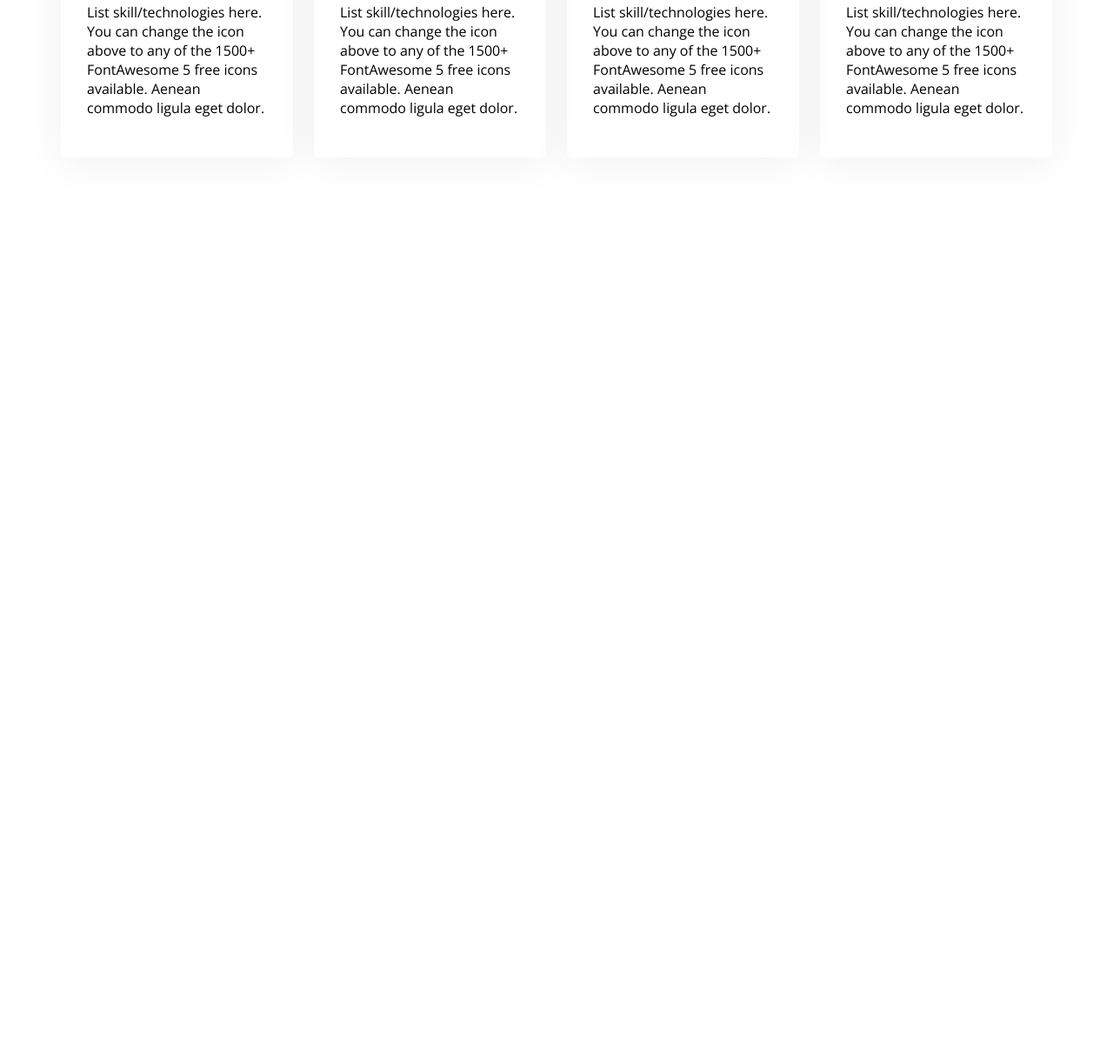
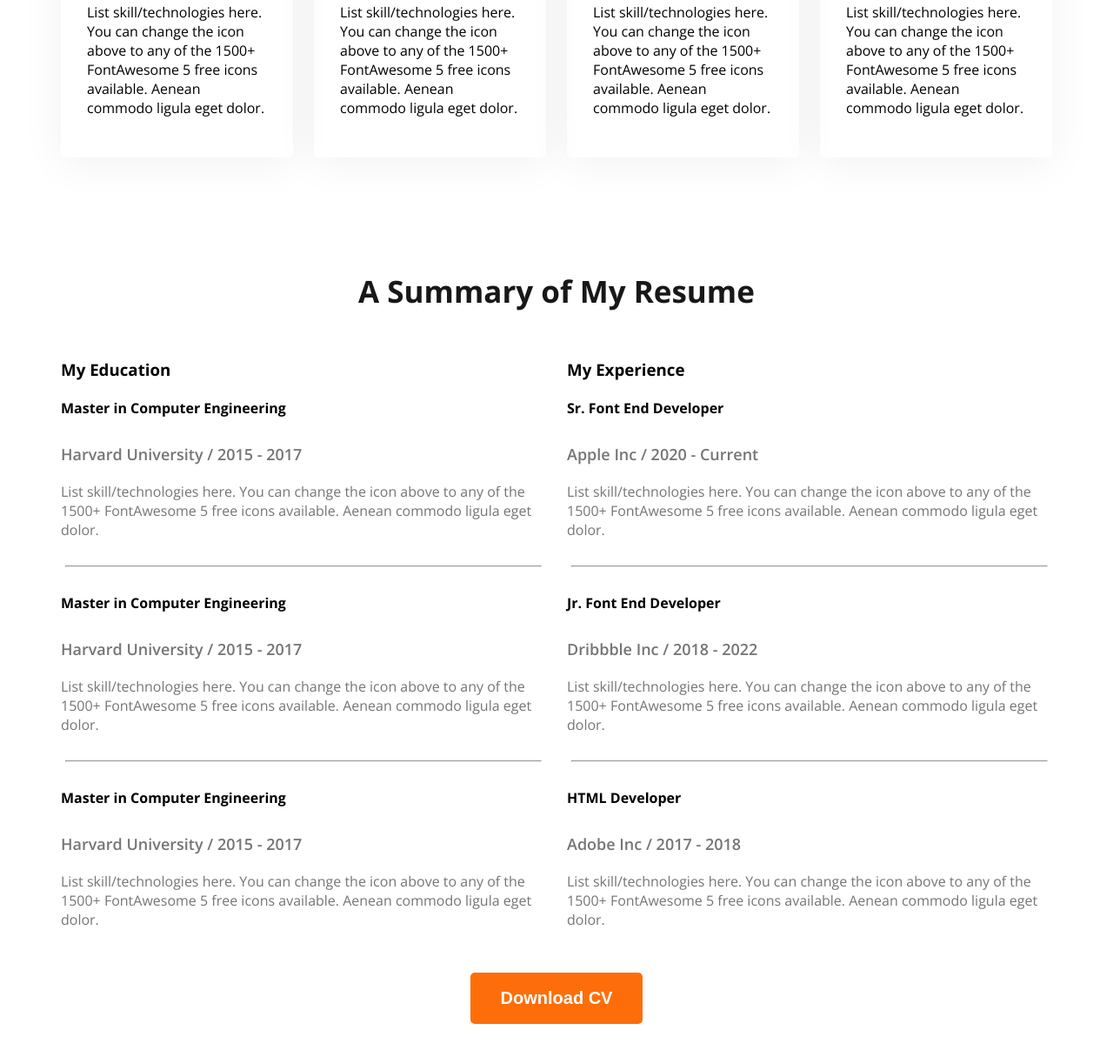
Before and after one commit to AhmadZubayer/web-dev-portfolio, a plain HTML site: page index.html in a window 1280 px wide. Shown: the part 1962-3177 px from the top of the page at 87% size. Before the commit the page ends 2273 px from the top, so only its background shows below. Drawn offline with nearby package versions, Linux system fonts and the light colour scheme.

Commit message:
added CV Summary  and CV download

```diff
--- a/index.html
+++ b/index.html
@@ -1,17 +1,17 @@
 <!DOCTYPE html>
 <html lang="en">
+
 <head>
     <meta charset="UTF-8" />
     <meta name="viewport" content="width=device-width, initial-scale=1.0" />
     <title>Web Dev Portfolio</title>
     <link rel="preconnect" href="https://fonts.googleapis.com" />
     <link rel="preconnect" href="https://fonts.gstatic.com" crossorigin />
-    <link
-      href="https://fonts.googleapis.com/css2?family=Open+Sans:ital,wght@0,300..800;1,300..800&display=swap"
-      rel="stylesheet"
-    />
+    <link href="https://fonts.googleapis.com/css2?family=Open+Sans:ital,wght@0,300..800;1,300..800&display=swap"
+        rel="stylesheet" />
     <link rel="stylesheet" href="styles/portfolio.css" />
 </head>
+
 <body class="open-sans-normal ">
     <header class="header secondaryBg">
         <nav>
@@ -31,7 +31,8 @@
                 <h4 class="bannerGreetings dark2">Hi, I am</h4>
                 <h1 class="bannerTitle">Mary Hardy</h1>
                 <p class="bannerDescription">
-                Shot what able cold new see hold.Friendly as an betrayed formerly he. Morning because as to society behaved moments.
+                    Shot what able cold new see hold.Friendly as an betrayed formerly he. Morning because as to society
+                    behaved moments.
                 </p>
                 <button class="btnPrimary">Download CV</button>
                 <button class="btnPrimary">Contact</button>
@@ -43,7 +44,10 @@
         <section class="about secondaryBg">
             <h3 class="sectionTitle">About Me</h3>
             <p class="sectionDescription">
-                I, m a designer & developer with a passion for web design. I enjoy developing simple, clean and slick websites that provide real value to the end user. Thousands of clients have procured exceptional resulfs while working with me. Delivering work within time and budget which meets clients requirements in our mata.
+                I, m a designer & developer with a passion for web design. I enjoy developing simple, clean and slick
+                websites that provide real value to the end user. Thousands of clients have procured exceptional resulfs
+                while working with me. Delivering work within time and budget which meets clients requirements in our
+                mata.
             </p>
             <div class="aboutItems">
                 <!--div.aboutItem*4>p.itemTitle+p.itemDescription-->
@@ -68,7 +72,9 @@
         <section class="skills">
             <h3 class="sectionTitle textCenter">What I Do</h3>
             <p class="sectionDescription textCenter">
-                I have more than 10 years experience building software for clients all over the world. Below is a quick overview of my main technical skill sets and technologies i use. Want to find out more about my experience? Check out my online resume and project portfolio.
+                I have more than 10 years experience building software for clients all over the world. Below is a quick
+                overview of my main technical skill sets and technologies i use. Want to find out more about my
+                experience? Check out my online resume and project portfolio.
             </p>
             <div class="skillsContainer">
                 <!--div.skill*4>img+h4.skillTitle+p.skillDescription-->
@@ -76,30 +82,105 @@
                     <img src="media/icons/js.png" alt="">
                     <h4 class="skillTitle">Vanilla JavaScript</h4>
                     <p class="skillDescription">
-                        List skill/technologies here. You can change the icon above to any of the 1500+ FontAwesome 5 free icons available. Aenean commodo ligula eget dolor.
+                        List skill/technologies here. You can change the icon above to any of the 1500+ FontAwesome 5
+                        free icons available. Aenean commodo ligula eget dolor.
                     </p>
                 </div>
                 <div class="skill">
                     <img src="media/icons/react.png" alt="">
                     <h4 class="skillTitle">React</h4>
                     <p class="skillDescription">
-                        List skill/technologies here. You can change the icon above to any of the 1500+ FontAwesome 5 free icons available. Aenean commodo ligula eget dolor.
+                        List skill/technologies here. You can change the icon above to any of the 1500+ FontAwesome 5
+                        free icons available. Aenean commodo ligula eget dolor.
                     </p>
                 </div>
                 <div class="skill">
                     <img src="media/icons/nodejs.png" alt="">
                     <h4 class="skillTitle">Node.js</h4>
                     <p class="skillDescription">
-                        List skill/technologies here. You can change the icon above to any of the 1500+ FontAwesome 5 free icons available. Aenean commodo ligula eget dolor.
+                        List skill/technologies here. You can change the icon above to any of the 1500+ FontAwesome 5
+                        free icons available. Aenean commodo ligula eget dolor.
                     </p>
                 </div>
                 <div class="skill">
                     <img src="media/icons/mongo.png" alt="">
                     <h4 class="skillTitle">MongoDB</h4>
                     <p class="skillDescription">
-                        List skill/technologies here. You can change the icon above to any of the 1500+ FontAwesome 5 free icons available. Aenean commodo ligula eget dolor.
+                        List skill/technologies here. You can change the icon above to any of the 1500+ FontAwesome 5
+                        free icons available. Aenean commodo ligula eget dolor.
                     </p>
                 </div>
+            </div>
+        </section>
+        <section class="resume">
+            <h3 class="sectionTitle textCenter">
+                A Summary of My Resume
+            </h3>
+            <div class="resumeContainer">
+                <!--div.resumeCol*2>h3.resumeColTitle+div.exp*3>h4.expTitle+h5.expSubtitle+div.expDescription-->
+                <div class="resumeCol">
+                    <h3 class="resumeColTitle">My Education</h3>
+                    <div class="exp">
+                        <h4 class="expTitle">Master in Computer Engineering</h4>
+                        <h5 class="expSubtitle dark3">
+                            Harvard University / 2015 - 2017
+                        </h5>
+                        <div class="expDescription dark3">
+                            List skill/technologies here. You can change the icon above
+                            to any of the 1500+ FontAwesome 5 free icons available. Aenean commodo ligula eget dolor.
+                        </div>
+                        <hr>
+                    </div>
+                    <div class="exp">
+                        <h4 class="expTitle">Master in Computer Engineering</h4>
+                        <h5 class="expSubtitle dark3">Harvard University / 2015 - 2017</h5>
+                        <div class="expDescription dark3">
+                            List skill/technologies here. You can change the icon above
+                            to any of the 1500+ FontAwesome 5 free icons available. Aenean commodo ligula eget dolor.
+                        </div>
+                        <hr>
+                    </div>
+                    <div class="exp">
+                        <h4 class="expTitle">Master in Computer Engineering</h4>
+                        <h5 class="expSubtitle dark3">Harvard University / 2015 - 2017</h5>
+                        <div class="expDescription dark3">
+                            List skill/technologies here. You can change the icon above
+                            to any of the 1500+ FontAwesome 5 free icons available. Aenean commodo ligula eget dolor.
+                        </div>
+                    </div>
+                </div>
+                <div class="resumeCol">
+                    <h3 class="resumeColTitle">My Experience</h3>
+                    <div class="exp">
+                        <h4 class="expTitle">Sr. Font End Developer</h4>
+                        <h5 class="expSubtitle dark3">Apple Inc / 2020 - Current</h5>
+                        <div class="expDescription dark3">
+                            List skill/technologies here. You can change the icon above
+                            to any of the 1500+ FontAwesome 5 free icons available. Aenean commodo ligula eget dolor.
+                        </div>
+                        <hr>
+                    </div>
+                    <div class="exp">
+                        <h4 class="expTitle">Jr. Font End Developer</h4>
+                        <h5 class="expSubtitle dark3">Dribbble Inc / 2018 - 2022</h5>
+                        <div class="expDescription dark3">
+                            List skill/technologies here. You can change the icon above
+                            to any of the 1500+ FontAwesome 5 free icons available. Aenean commodo ligula eget dolor.
+                        </div>
+                        <hr>
+                    </div>
+                    <div class="exp">
+                        <h4 class="expTitle">HTML Developer</h4>
+                        <h5 class="expSubtitle dark3">Adobe Inc / 2017 - 2018</h5>
+                        <div class="expDescription dark3">
+                            List skill/technologies here. You can change the icon above
+                            to any of the 1500+ FontAwesome 5 free icons available. Aenean commodo ligula eget dolor.
+                        </div>
+                    </div>
+                </div>
+            </div>
+            <div class="textCenter resumeDownloadCV">
+                <button class="btnPrimary">Download CV</button>
             </div>
         </section>
     </main>
--- a/styles/portfolio.css
+++ b/styles/portfolio.css
@@ -42,6 +42,9 @@ nav li a{
 }
 .dark2{
     color: #474747 ;
+}
+.dark3{
+    color: #757575
 }
 .sectionTitle{
     font-size: 35px;
@@ -121,3 +124,22 @@ main section{
     border-radius: 5px;
     box-shadow: 0px 6px 50px 0px rgba(0, 0, 0, 0.06);
 }
+
+.resumeContainer{
+    display: flex;
+    gap: 24px ;
+}
+.expSubtitle{
+    font-size: 18px;
+    font-weight: 600;
+    margin-bottom: 20px;
+}
+.expDescription{
+
+}
+.resume hr{
+    margin: 30px 5px ;
+}
+.resumeDownloadCV{
+    margin-top: 50px;
+}
```
Lines whose indentation alone changed are shown as unchanged.
